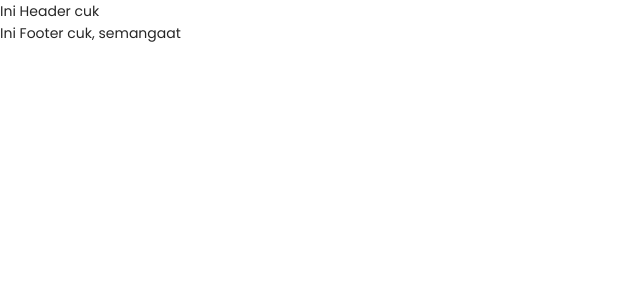
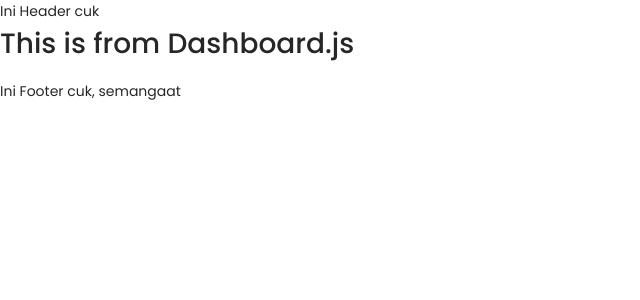
Before and after one commit to ditcu-code/subsit, a React (Create React App) app: page /dashboard in a window 1280 px wide. Shown: the top 300 px of the page, without its empty margins (0-640 px from the left). Built offline with nearby package versions, Linux system fonts and the light colour scheme.

Commit message:
[Adit] - add routes dashboard, edit index html on public

```diff
--- a/public/index.html
+++ b/public/index.html
@@ -2,7 +2,7 @@
 <html lang="en">
   <head>
     <meta charset="utf-8" />
-    <link rel="icon" href="%PUBLIC_URL%/favicon.ico" />
+    <link rel="icon" href="%PUBLIC_URL%/SubsItlogo.png" />
     <meta name="viewport" content="width=device-width, initial-scale=1" />
     <meta name="theme-color" content="#000000" />
     <meta
@@ -24,7 +24,7 @@
       work correctly both with client-side routing and a non-root public URL.
       Learn how to configure a non-root public URL by running `npm run build`.
     -->
-    <title>React App</title>
+    <title>SubsIt - Subscription Tracker</title>
   </head>
   <body>
     <noscript>You need to enable JavaScript to run this app.</noscript>
--- /dev/null
+++ b/src/pages/Dashboard.js
@@ -0,0 +1,11 @@
+import React from 'react'
+
+const Dashboard = () => {
+    return (
+        <div>
+            <h1>This is from Dashboard.js</h1>
+        </div>
+    )
+}
+
+export default Dashboard
--- a/src/routes/Routes.js
+++ b/src/routes/Routes.js
@@ -3,6 +3,7 @@ import {BrowserRouter as Router, Switch,Route} from "react-router-dom";
 import HomePage from "../pages/HomePage";
 import Header from '../pages/layouts/Header'
 import Footer from '../pages/layouts/Footer'
+import Dashboard from "../pages/Dashboard";
 
 
 const Routes = () => {
@@ -12,6 +13,7 @@ const Routes = () => {
         <Header/>
         <Switch>
           <Route path="/" component={HomePage} exact />
+          <Route path="/dashboard" component={Dashboard} exact />
         </Switch>
         <Footer/>
       </Router>
```
Also changed, not shown: public/SubsItlogo.png (added).
